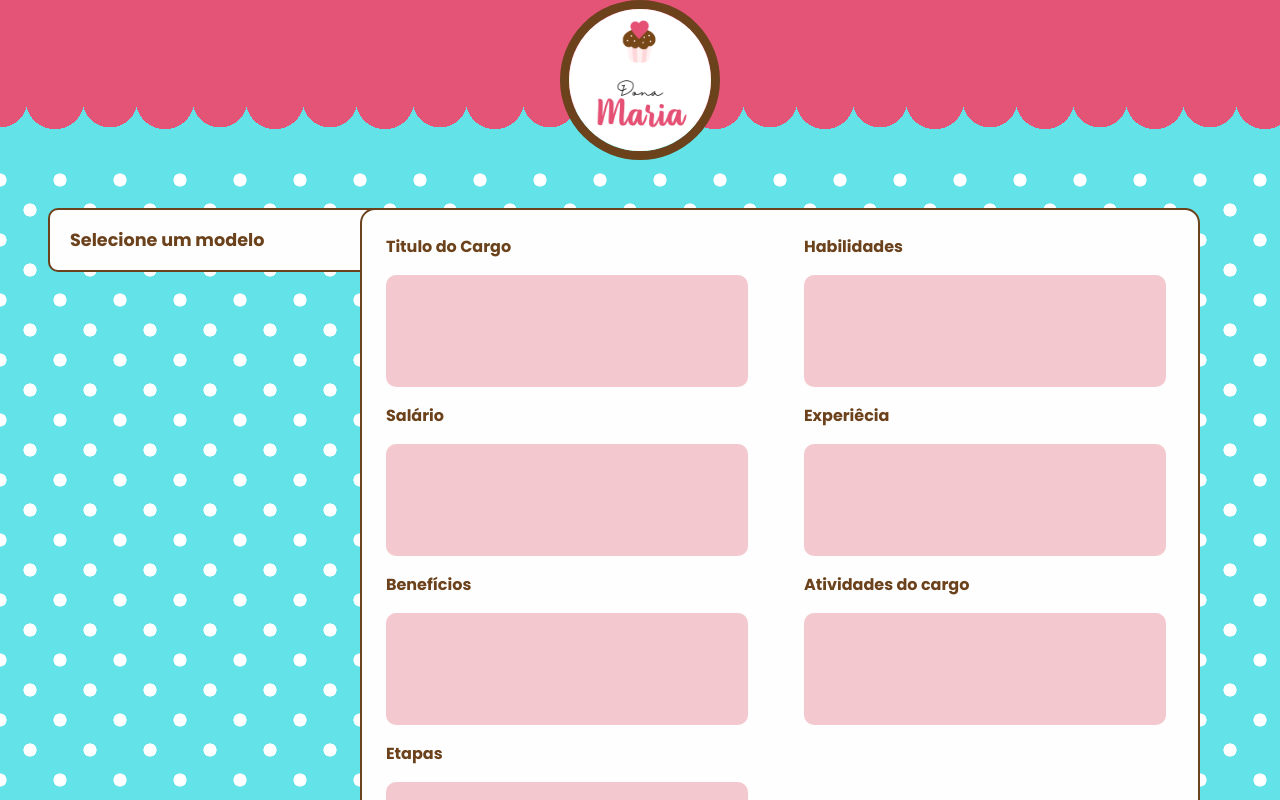
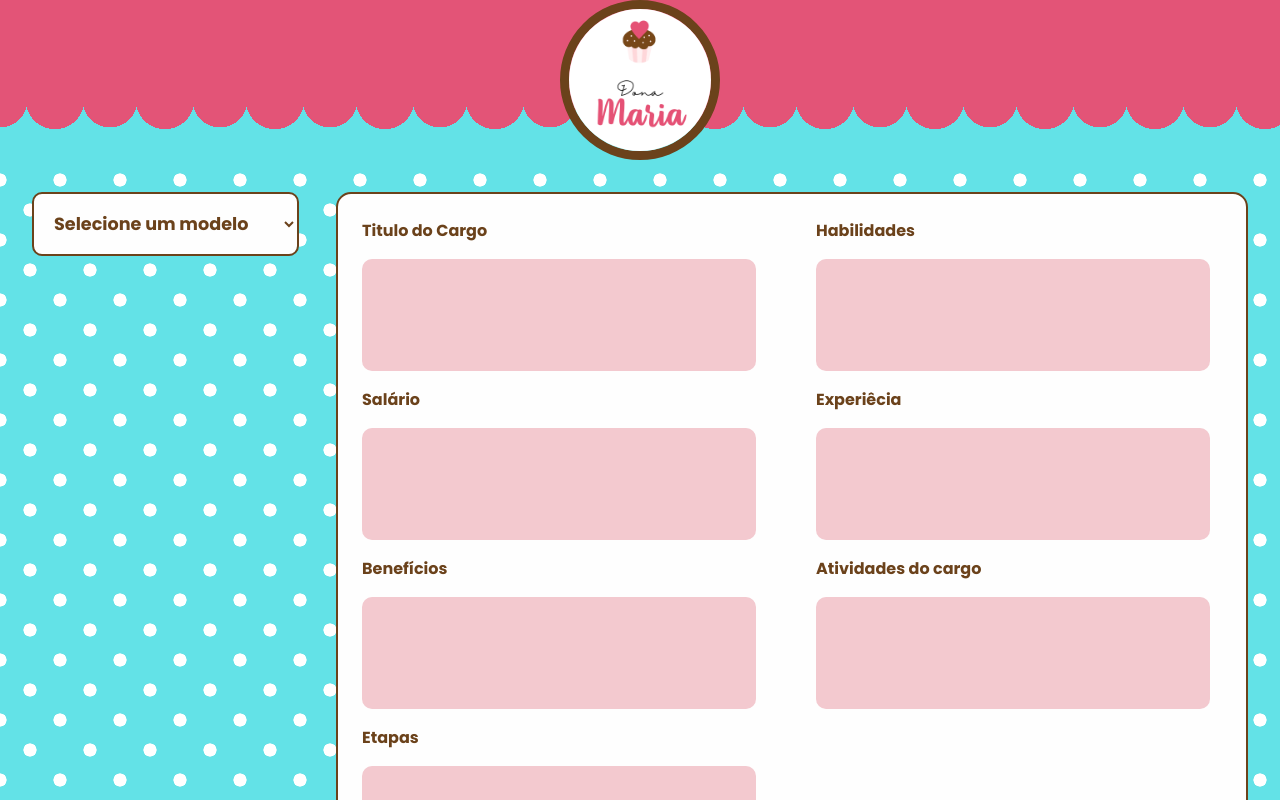
Before and after one commit to Jessica-Garcia/job-vacancy-form, a React (Vite) app: page / in a window 1280 px wide. Shown: the top 800 px of the page. Built offline with nearby package versions, Linux system fonts and the light colour scheme.

Commit message:
refactor: change vacancy register page style

```diff
--- a/src/pages/VacancyRegister/index.tsx
+++ b/src/pages/VacancyRegister/index.tsx
@@ -24,8 +24,8 @@ export const VacancyRegister = () => {
         <>
             <Header/>
             <main className={style.mainContainer}>
-                <div className={style.select}>
-                    <select className={style.select} name="selectedVacancy" onChange={handleSelectedChange} value={selectedVacancy.id}>
+                <aside className={style.selectContainer}>
+                    <select  name="selectedVacancy" onChange={handleSelectedChange} value={selectedVacancy.id}>
                         <option value="">Selecione um modelo</option>
                         {
                             vacancyList.length && vacancyList.map(vacancy => (
@@ -33,7 +33,7 @@ export const VacancyRegister = () => {
                             ))
                         }
                     </select>
-                </div>
+                </aside>
                 <Form selectedVacancy={selectedVacancy} />
             </main>
         </>
--- a/src/pages/VacancyRegister/style.module.css
+++ b/src/pages/VacancyRegister/style.module.css
@@ -1,18 +1,16 @@
 
 .mainContainer {
     display: flex;
+    margin: 2rem 2rem;
     justify-content: space-between;
-    margin-top: 3rem;
-    padding-right: 5rem;
-    margin-bottom: 3rem;
+    padding-bottom: 3rem;
 }
 
-.select {
-    /* border: red solid 3px; */
-    width: 30%;
-    margin-left: 1.5rem;
+.selectContainer{
+    margin-right: 1rem;
 }
-.select select {
+
+.selectContainer select {
     width: 100%;
     height: 4rem;
     font-size: 1.1rem;
@@ -22,4 +20,5 @@
     border-radius: 10px;
     border: var(--brown-300) solid 2px;
     background-color: var(--white);
+    margin-right: 1rem;
 }
```
